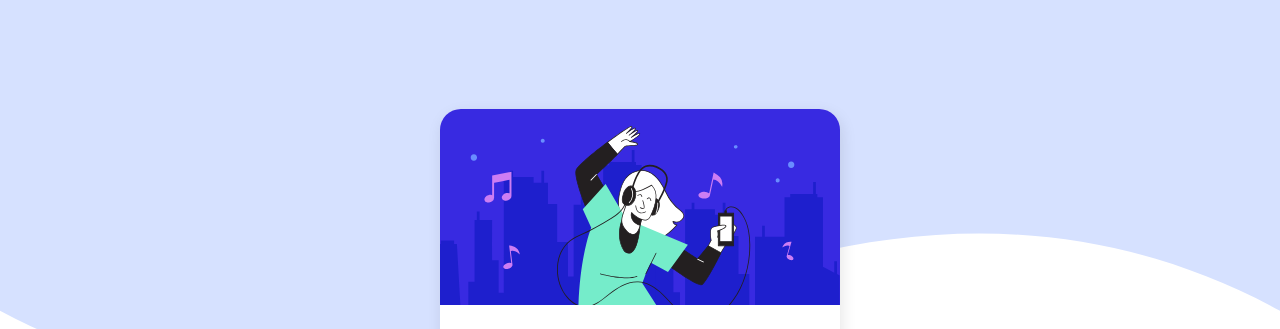
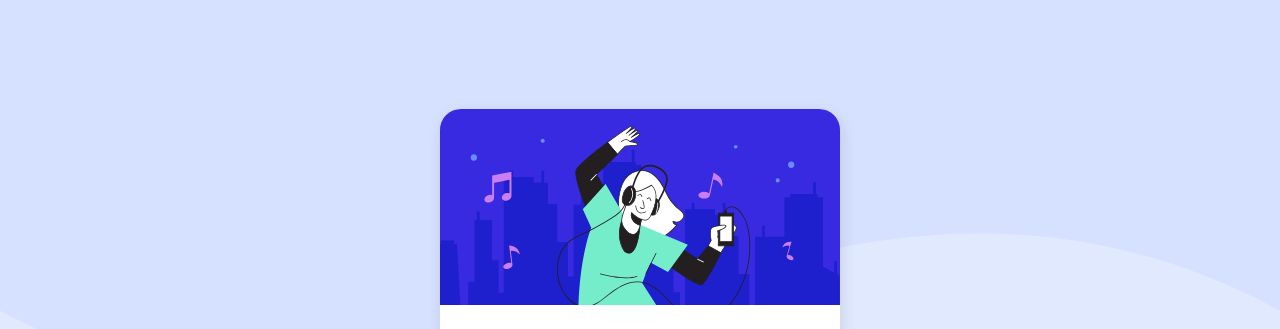
Before and after one commit to Nabil-Nabil-Nabil/order-summary-component, a plain HTML site: page index.html in a window 1280 px wide. Shown: the top 329 px of the page. Drawn offline with Linux system fonts and the light colour scheme.

Commit message:
Edit body background svg

```diff
--- a/style.css
+++ b/style.css
@@ -28,9 +28,8 @@ body {
     font-size: 16px;
     padding: 1.5rem ;
 
-    background-image: url(images/pattern-background-mobile.svg);
-    background-size: 100rem;
-    background-position: top left;
+    background: url(./images/pattern-background-desktop.svg), #E1E9Ff;
+    background-repeat: no-repeat, no-repeat;
 
     min-height: 100vh;
     display: flex;
```
Also changed, not shown: 1 other file.
